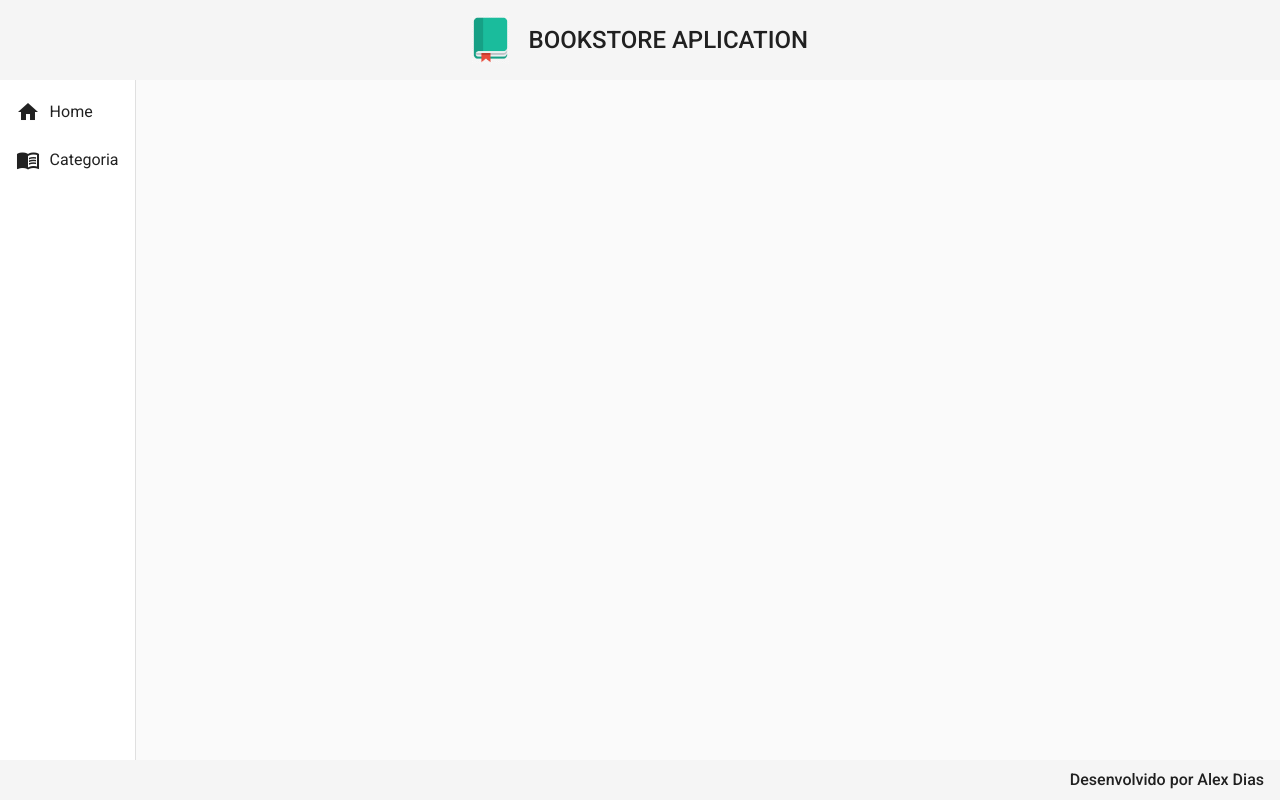
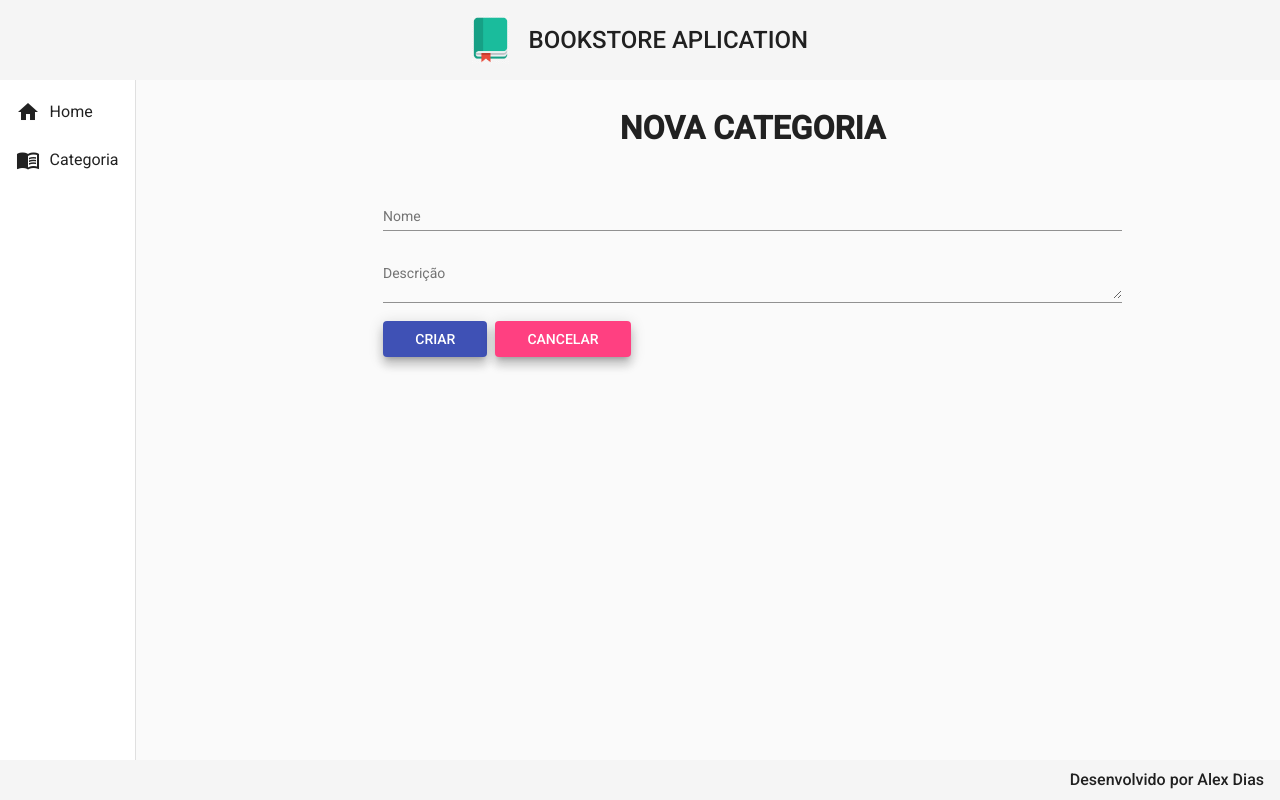
Before and after one commit to lequito/bookstore-front, an Angular app: page /categorias/create in a window 1280 px wide. Before the commit this address led to /. Built offline with nearby package versions, Linux system fonts and the light colour scheme.

Commit message:
criação do metodo para inserir categorias

```diff
--- /dev/null
+++ b/src/app/components/views/categoria/categoria-create/categoria-create.component.css
@@ -0,0 +1,26 @@
+form {
+    text-align: center;
+    width: 70%;
+    margin: 2rem auto 0 auto;
+}
+
+h1 {
+    font-size: 2rem;
+    font-weight: 600;
+    margin-bottom: 3rem;
+}
+
+.form {
+    width: 100%;
+}
+
+.buttons {
+    width: 100%;
+    text-align: start;
+}
+
+button {
+    margin-right: .5rem;
+    padding-right: 2rem;
+    padding-left: 2rem;
+}
--- /dev/null
+++ b/src/app/components/views/categoria/categoria-create/categoria-create.component.html
@@ -0,0 +1,15 @@
+<form>
+    <h1>NOVA CATEGORIA</h1>
+    <mat-form-field class="form">
+        <mat-label>Nome</mat-label>
+        <input [(ngModel)]="categoria.nome" matInput type="text" name="nome" placeholder="Ex.: Informática">
+    </mat-form-field>
+    <mat-form-field class="form">
+        <mat-label>Descrição</mat-label>
+        <textarea [(ngModel)]="categoria.descricao" matInput type="text" name="descricao" placeholder="Ex.: Livros de Informática"></textarea>
+    </mat-form-field>
+    <div class="buttons">
+        <button (click)="create()" class="mat-elevation-z8" mat-flat-button color="primary">CRIAR</button>
+        <button (click)="cancel()" class="mat-elevation-z8" mat-flat-button color="accent">CANCELAR</button>
+    </div>
+</form>
--- /dev/null
+++ b/src/app/components/views/categoria/categoria-create/categoria-create.component.ts
@@ -0,0 +1,40 @@
+import { Component, OnInit } from '@angular/core';
+import { Router } from '@angular/router';
+import { Categoria } from '../categoria.model';
+import { CategoriaService } from '../categoria.service';
+
+@Component({
+  selector: 'app-categoria-create',
+  templateUrl: './categoria-create.component.html',
+  styleUrls: ['./categoria-create.component.css']
+})
+export class CategoriaCreateComponent implements OnInit {
+
+  categoria: Categoria = {
+    nome: '',
+    descricao: ''
+  }
+
+  constructor(
+    private service: CategoriaService,
+    private router: Router
+  ) { }
+
+  ngOnInit(): void {
+  }
+
+  cancel(): void{
+    this.router.navigate(['categorias'])
+  }
+
+  create(): void{
+    this.service.create(this.categoria).subscribe((resposta) => {
+      this.router.navigate(['categorias'])
+      this.service.mensagem('Categoria cadastrada com sucesso!')
+    }, err => {
+      for(let i = 0; i < err.error.erros.length; i++){
+        this.service.mensagem(err.error.erros[i].fieldMessage)
+      }
+    })
+  }
+}
--- a/src/app/components/views/categoria/categoria-read/categoria-read.component.html
+++ b/src/app/components/views/categoria/categoria-read/categoria-read.component.html
@@ -3,7 +3,7 @@
         <h1>Categoria</h1>
     </div>
 
-    <button class="mat-elevation-z8" mat-flat-button color="primary">NOVA CATEGORIA</button>
+    <button (click)="categoriaCreate()" class="mat-elevation-z8" mat-flat-button color="primary">NOVA CATEGORIA</button>
 
     <div class="containt-table mat-elevation-z8">
         <table mat-table class="table" [dataSource]="categorias">
--- a/src/app/components/views/categoria/categoria-read/categoria-read.component.ts
+++ b/src/app/components/views/categoria/categoria-read/categoria-read.component.ts
@@ -1,4 +1,5 @@
 import { Component, OnInit } from '@angular/core';
+import { Router } from '@angular/router';
 import { Categoria } from '../categoria.model';
 import { CategoriaService } from '../categoria.service';
 
@@ -13,7 +14,7 @@
 
   displayedColumns: string[] = ['id', 'nome', 'descricao', 'livros', 'acoes'];
 
-  constructor(private service: CategoriaService) { }
+  constructor(private service: CategoriaService, private router: Router) { }
 
   ngOnInit(): void {
     this.findAll();
@@ -25,4 +26,8 @@
     })
   }
 
+  categoriaCreate(){
+    return this.router.navigate(['categorias/create'])
+  }
+
 }
--- a/src/app/components/views/categoria/categoria.service.ts
+++ b/src/app/components/views/categoria/categoria.service.ts
@@ -1,5 +1,6 @@
 import { HttpClient } from '@angular/common/http';
 import { Injectable } from '@angular/core';
+import { MatSnackBar } from '@angular/material/snack-bar';
 import { Observable } from 'rxjs';
 import { environment } from 'src/environments/environment';
 import { Categoria } from './categoria.model';
@@ -12,12 +13,24 @@
 
   baseUrl = environment.baseUrl;
 
-  constructor(private http: HttpClient) { }
+  constructor(private http: HttpClient, private _snack: MatSnackBar) { }
 
   findAll():Observable<Categoria[]>{
     const url = `${this.baseUrl}/categorias`
     return this.http.get<Categoria[]>(url)
   }
 
+  create(categoria: Categoria): Observable<Categoria>{
+    const url = `${this.baseUrl}/categorias`
+    return this.http.post<Categoria>(url, categoria)
+  }
+
+  mensagem(str: String){
+    this._snack.open(`${str}`, 'OK', {
+      horizontalPosition:'end',
+      verticalPosition:'top',
+      duration: 4000
+    })
+  }
 
 }
```
Also changed, not shown: src/app/app-routing.module.ts (+6 -1 lines), src/app/app.module.ts (+11 -4 lines).
